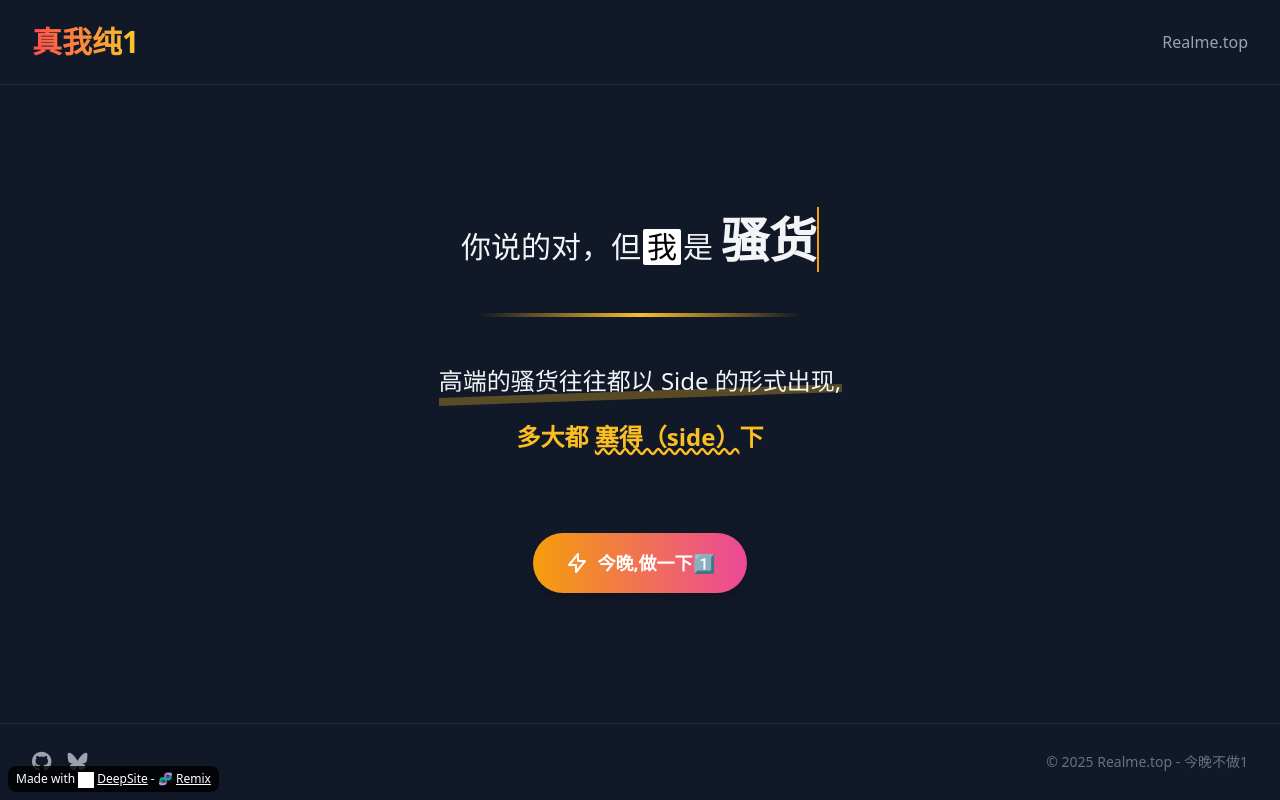
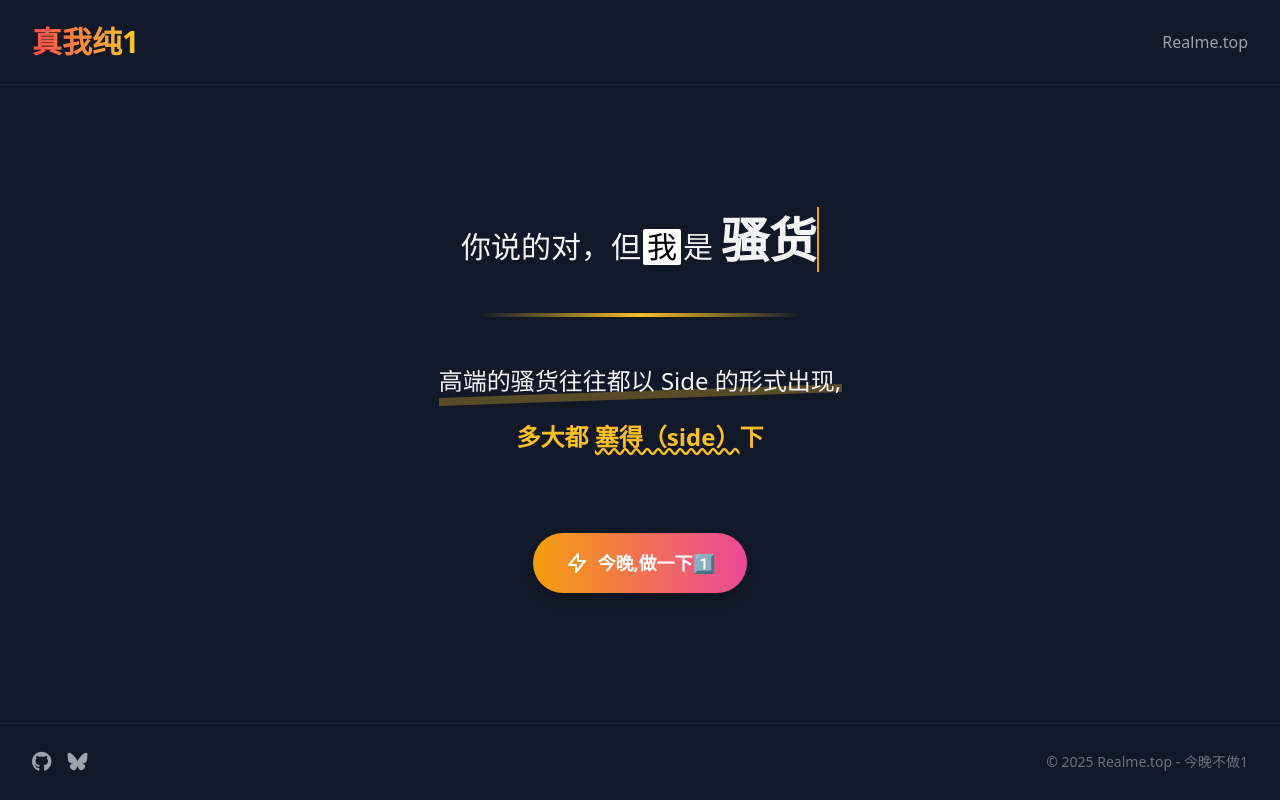
Before and after one commit to heerheer/realme.top, a plain HTML site: page index.html in a window 1280 px wide. Drawn offline with nearby package versions, Linux system fonts and the light colour scheme; grey boxes are pictures that could not be loaded.

Commit message:
Update index.html

```diff
--- a/index.html
+++ b/index.html
@@ -154,5 +154,4 @@
             });
         });
     </script>
-<p style="border-radius: 8px; text-align: center; font-size: 12px; color: #fff; margin-top: 16px;position: fixed; left: 8px; bottom: 8px; z-index: 10; background: rgba(0, 0, 0, 0.8); padding: 4px 8px;">Made with <img src="https://enzostvs-deepsite.hf.space/logo.svg" alt="DeepSite Logo" style="width: 16px; height: 16px; vertical-align: middle;display:inline-block;margin-right:3px;filter:brightness(0) invert(1);"><a href="https://enzostvs-deepsite.hf.space" style="color: #fff;text-decoration: underline;" target="_blank" >DeepSite</a> - 🧬 <a href="https://enzostvs-deepsite.hf.space?remix=heerharmog/realme-top" style="color: #fff;text-decoration: underline;" target="_blank" >Remix</a></p></body>
 </html>
```
